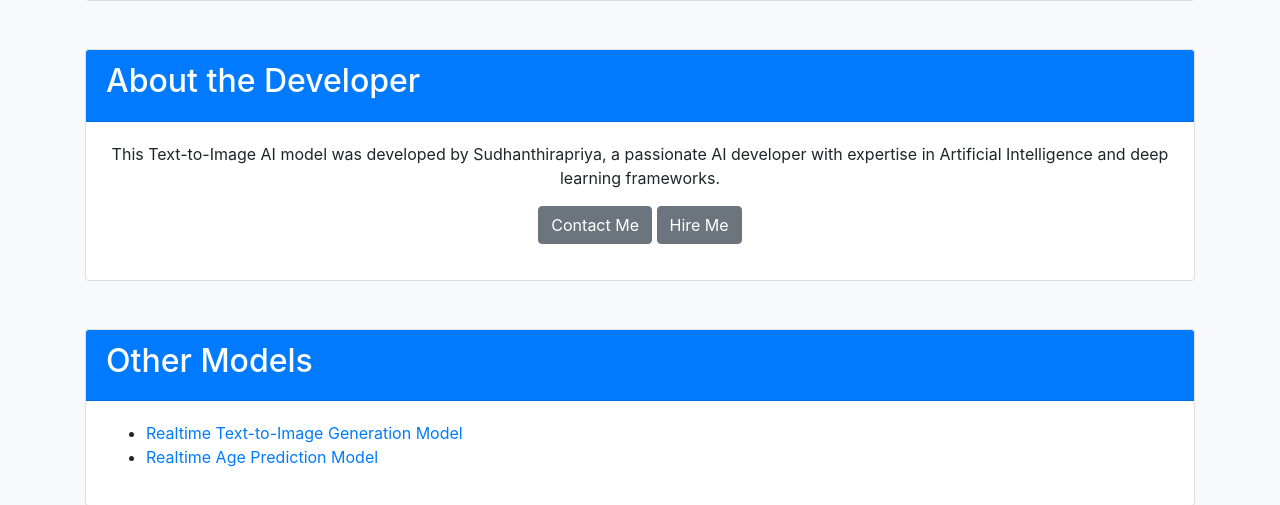
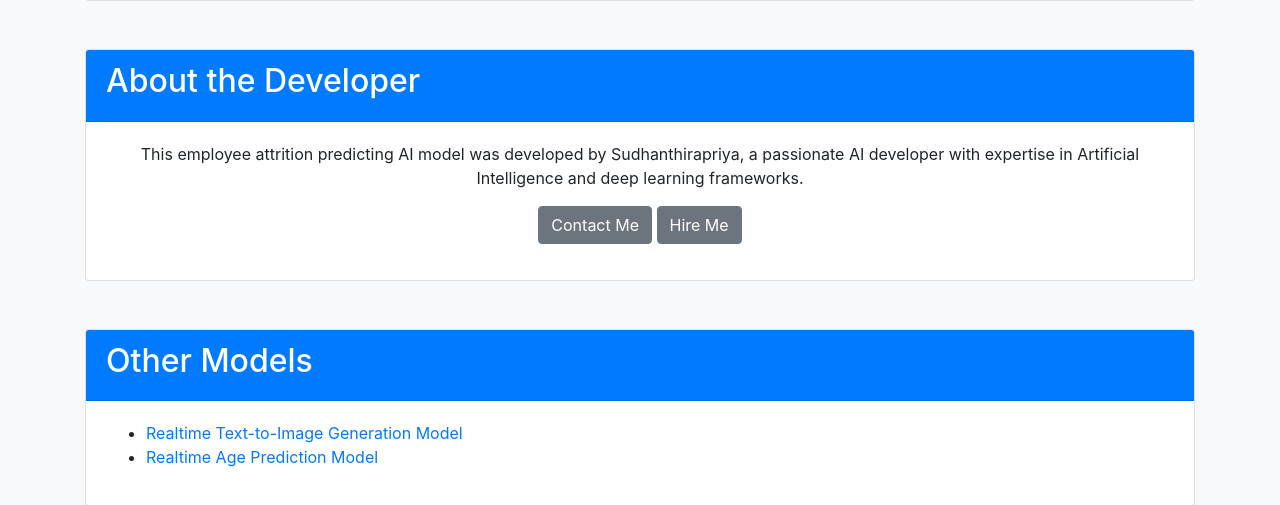
Before and after one commit to sudhanthirapriya/SUC-15, a Flask app: page / in a window 1280 px wide. Shown: the part 1058-1563 px from the top of the page. Run offline with Flask 3, Linux system fonts and the light colour scheme; parts of the project's set-up code (start-up, migrations or seed data) failed here and were passed over; some libraries are stand-ins or nearby versions.

Commit message:
Update index.html

```diff
--- a/templates/index.html
+++ b/templates/index.html
@@ -74,7 +74,7 @@
             </div>
             <div class="card-body text-center">
 
-                <p>This Text-to-Image AI model was developed by Sudhanthirapriya, a passionate AI developer with expertise in Artificial Intelligence and deep learning frameworks.</p>
+                <p> This employee attrition predicting AI model was developed by Sudhanthirapriya, a passionate AI developer with expertise in Artificial Intelligence and deep learning frameworks.</p>
                 <p>
                     <a href="https://sudhanthirapriya.github.io/Portfolio/" class="btn btn-secondary">Contact Me</a>
                     <a href="https://www.linkedin.com/in/-sudhanthirapriya/" class="btn btn-secondary">Hire Me</a>
```
